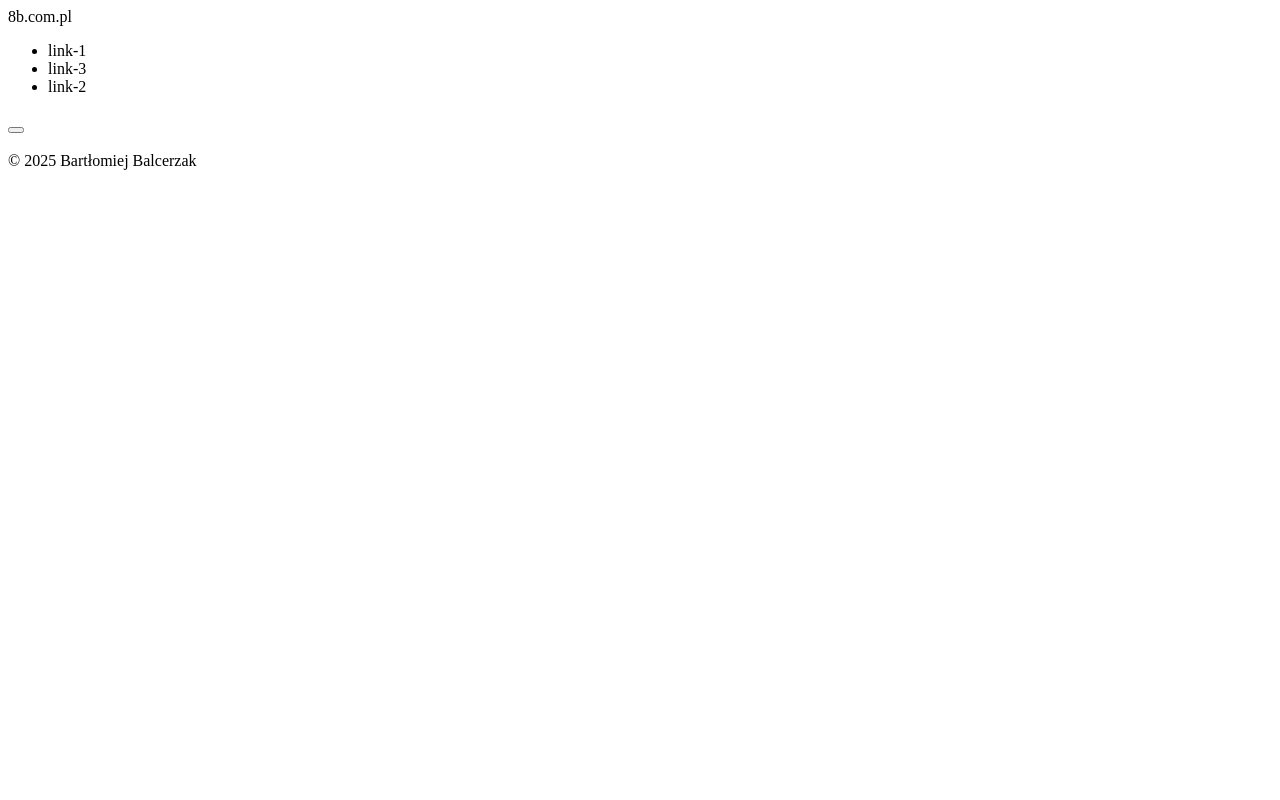
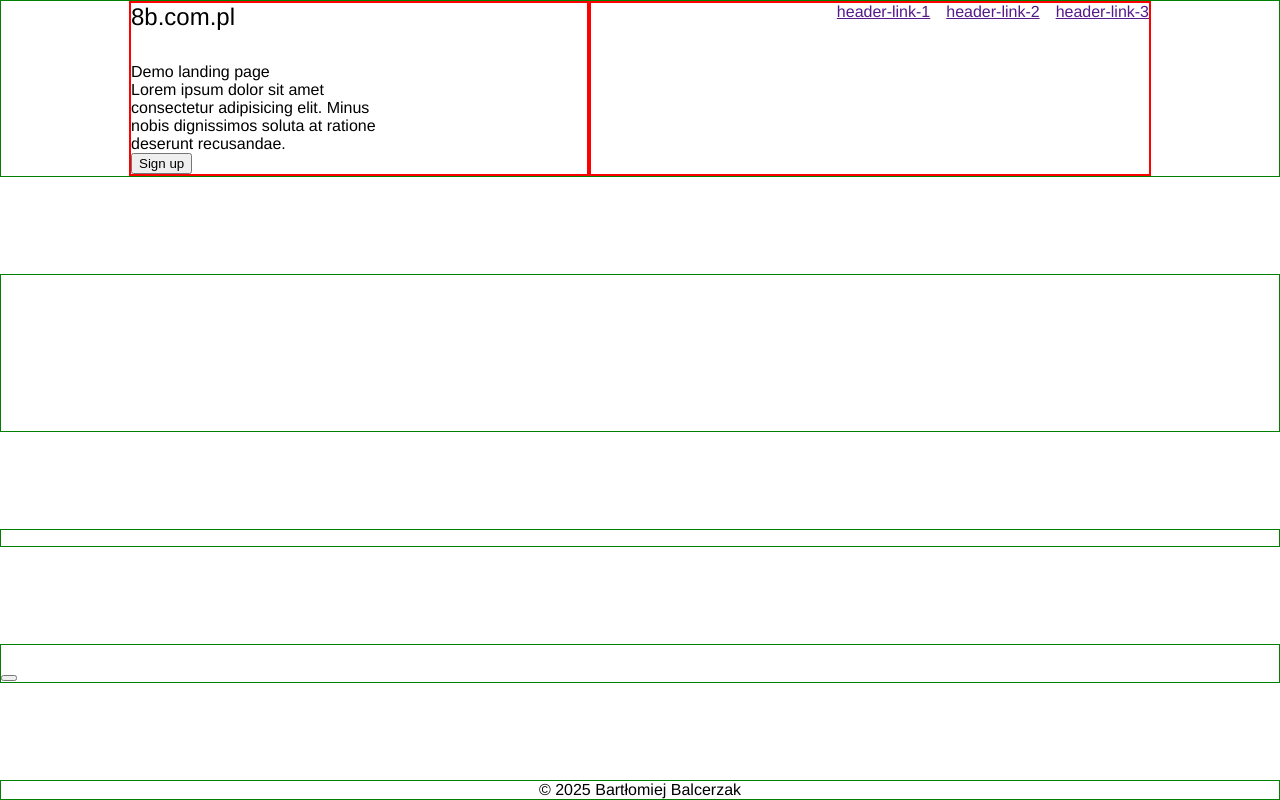
Before and after one commit to bartek8b/zzz-landing_page, a plain HTML site: page index.html in a window 1280 px wide. Drawn offline with Linux system fonts and the light colour scheme.

Commit message:
Change a lot, focus on 1 section

```diff
--- a/index.html
+++ b/index.html
@@ -8,57 +8,102 @@
 </head>
 
 <body>
-    <section class="body-item">
+    <section class="body-item item1">
 
-        <div class="header">
+        <div class="hero-left">
 
-            <div class="logo">
+            <div class="hero-left-logo">
                 8b.com.pl
             </div>
 
-            <ul class="links">
-                <li>link-1</li>
-                <li>link-3</li>
-                <li>link-2</li>
-            </ul>
+            <div class="hero-left-invite">
 
-        </div>
+                <div>
+                    Demo landing page
+                </div>
 
-        <div class="hero">
-
-            <div class="hero-left">
-
-                <h1>
-
-                </h1>
-
-                <p>
-
-                </p>
+                <div>
+                    Lorem ipsum dolor sit amet consectetur adipisicing elit. Minus nobis dignissimos soluta at ratione deserunt recusandae.
+                </div>
 
                 <button>
-
+                    Sign up
                 </button>
 
             </div>
 
-            <div class="hero-right">
+        </div>
+
+        <div class="hero-right">
+
+            <ul>
+                <li><a href="">header-link-1</a></li>
+                <li><a href="">header-link-2</a></li>
+                <li><a href="">header-link-3</a></li>
+            </ul>
+
+            <div class="hero-right-image">
+
+            </div>
+
+        </div>
+
+
+
+    </section>
+
+    <section class="body-item item2">
+
+        <h2>
+
+        </h2>
+
+        <div class="gallery">
+
+            <div>
                 <img src="" alt="">
+                <p></p>
+            </div>
+
+             <div>
+                <img src="" alt="">
+                <p></p>
+            </div>
+
+             <div>
+                <img src="" alt="">
+                <p></p>
+            </div>
+
+             <div>
+                <img src="" alt="">
+                <p></p>
             </div>
 
         </div>
 
     </section>
 
-    <section class="body-item">
+    <section class="body-item item3">
+
+        <p>
+
+        </p>
 
     </section>
 
-    <section class="body-item">
+    <section class="body-item item4">
 
-    </section>
+        <div class="call-to-action">
 
-    <section class="body-item">
+            <div>
+                <h3></h3>
+                <p></p>
+            </div>
+
+            <button></button>
+
+        </div>
 
     </section>
 
--- a/style.css
+++ b/style.css
@@ -1,8 +1,66 @@
 body{
     display: flex;
     flex-direction: column;
-    min-width: 100vh;
+    min-height: 100vh;
+    padding: 0;
+    margin: 0;
+    box-sizing: border-box;
+    font-family: Helvetica, sans-serif;
 }
 .body-item{
+    border: 1px solid green;
+}
+body{
+    display: flex;
+    justify-content: space-between;
+}
+.item1{
+    display: flex;
+    justify-content: center;
+}
+.item1 >.hero-left, .item1 > .hero-right{
+    display: flex;
+    flex-direction: column;
+    flex: 1 0 auto;
+    border: 2px solid red;
+}
+.hero-left{
+    margin-left: 128px;
+}
+.hero-left > div{
+    width: 250px;
+    flex: 1;
+}
+.hero-left-logo{
+    margin-bottom: 32px;
+    margin-right: auto;
+    font-size: 24px;
+    /* color: #F9FAF8; */
+}
+.hero-right{
+    margin-right: 128px;
+}
+.hero-right > ul{
+    list-style: none;
+    display: flex;
+    gap: 16px;
+    margin: 0;
+    margin-left: auto;
+}
+
+.item2{
 
 }
+
+.item3{
+
+}
+
+.item4{
+
+}
+
+
+footer{
+    text-align: center;
+}
```
